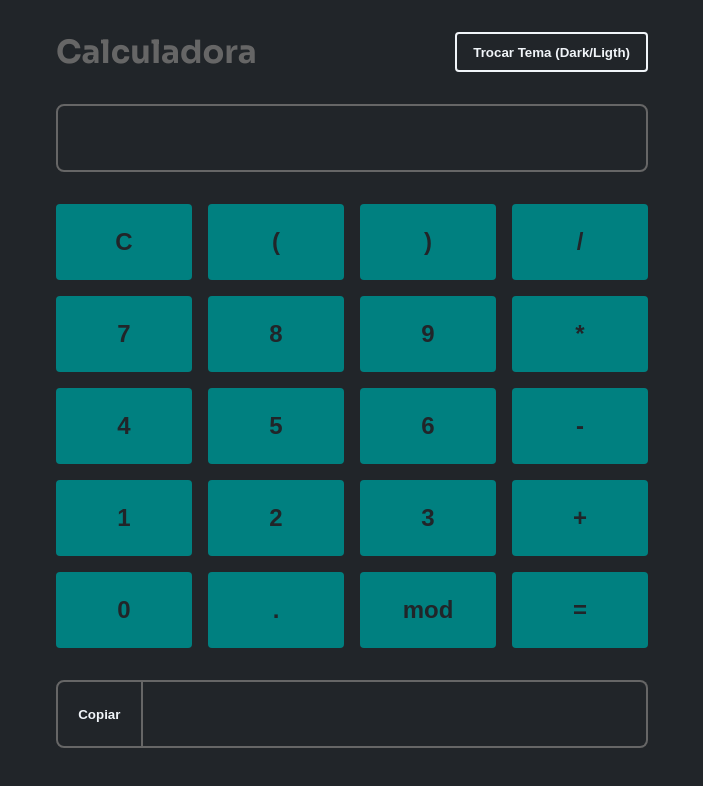
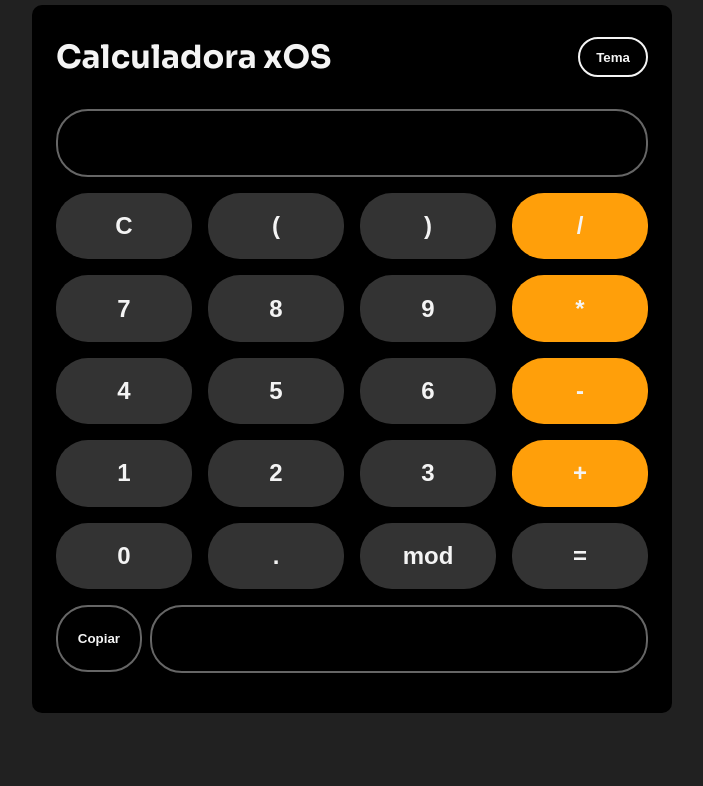
Before and after one commit to orafael-dev/CalculatorProject, a plain HTML site: page index.html in a window 1280 px wide. Shown: the whole page, without its empty margins (288-991 px from the left). Drawn offline with Linux system fonts and the light colour scheme.

Commit message:
feat: add css stylization based on iOS

```diff
--- a/index.html
+++ b/index.html
@@ -15,27 +15,27 @@
   <body>
     <main data-theme="dark">
       <header>
-        <h1>Calculadora</h1>
-        <button id="themeSwitcher">Trocar Tema (Dark/Ligth)</button>
+        <h1>Calculadora xOS</h1>
+        <button id="themeSwitcher">Tema</button>
       </header>
       <input type="text" id="input" />
       <div id="keys">
         <button id="clear">C</button>
         <button class="charKey" data-value=" ( ">(</button>
         <button class="charKey" data-value=" ) ">)</button>
-        <button class="charKey" data-value=" / ">/</button>
+        <button class="charKey" id="operator" data-value=" / ">/</button>
         <button class="charKey" data-value="7">7</button>
         <button class="charKey" data-value="8">8</button>
         <button class="charKey" data-value="9">9</button>
-        <button class="charKey" data-value=" * ">*</button>
+        <button class="charKey" id="operator" data-value=" * ">*</button>
         <button class="charKey" data-value="4">4</button>
         <button class="charKey" data-value="5">5</button>
         <button class="charKey" data-value="6">6</button>
-        <button class="charKey" data-value=" - ">-</button>
+        <button class="charKey" id="operator" data-value=" - ">-</button>
         <button class="charKey" data-value="1">1</button>
         <button class="charKey" data-value="2">2</button>
         <button class="charKey" data-value="3">3</button>
-        <button class="charKey" data-value=" + ">+</button>
+        <button class="charKey" id="operator" data-value=" + ">+</button>
         <button class="charKey" data-value="0">0</button>
         <button class="charKey" data-value=".">.</button>
         <button class="charKey" data-value=" % ">mod</button>
--- a/style.css
+++ b/style.css
@@ -5,17 +5,20 @@
 }
 
 :root {
-    --bg-color: #212529;
+    --bg-color: #000;
     --border-color: #666;
-    --font-color: #f1f5f9;
-    --primary-color: #008080;
+    --font-color: #f4f4f4;
+    --primary-color: #333;
+    --secondary-color: #ff9f0a;
     --error-color: #ff0043;
 }
 
 body {
-    background-color: var(--bg-color);
+    padding: 5px 5px;
+    background-color: #212121;
     color: var(--border-color);
     font-family: "Sora", sans-serif;
+    max-height: 100vh;
 }
 
 main {
@@ -24,6 +27,12 @@ main {
     max-width: 40rem;
     padding: 0 1.5rem 2.5rem;
     position: relative;
+    background-color: var(--bg-color);
+    border-radius: 10px;
+}
+
+h1 {
+    color: var(--font-color);
 }
 
 header {
@@ -46,7 +55,7 @@ header {
 button {
     background-color: var(--primary-color);
     border: none;
-    border-radius: .25rem;
+    border-radius: 2rem;
     font-weight: 700;
     padding: .5rem 1rem;
     transition: .15s;
@@ -55,7 +64,7 @@ button {
 input {
     background-color: var(--bg-color);
     border: 2px solid var(--border-color);
-    border-radius: .5rem;
+    border-radius: 2rem;
     color: var(--font-color);
     display: block;
     font-size: 1.75rem;
@@ -69,35 +78,36 @@ input {
     display: grid;
     grid-template-columns: 1fr 1fr 1fr 1fr;
     gap: 1rem;
-    margin: 2rem 0;
+    margin: 1rem 0;
 }
 
 #keys button {
-    color: var(--bg-color);
+    color: var(--font-color);
     cursor: pointer;
     font-size: 1.5rem;
-    padding: 1.5rem;
+    padding: 1.2rem;
 }
 
 #keys button:hover {
-    filter: brightness(0.8);
+    filter: brightness(0.7);
 }
 
 #result {
-    border-width: 2px 2px 2px 0;
-    border-radius: 0 .5rem .5rem 0;
+    border-width: 2px 2px 2px 1;
+    border-radius: 2rem;
 }
 
 #copyToClipboard {
     background-color: transparent;
     border: solid var(--border-color);
     border-width: 2px;
-    border-radius: .5rem 0 0 .5rem;
+    border-radius: 2rem;
     color: var(--font-color);
     cursor: pointer;
     display: block;
-    height: 4.25rem;
+    height: 4.2rem;
     width: 6rem;
+    margin-right: .5rem;
 }
 .flex {
     display: flex;
@@ -119,3 +129,8 @@ input {
     border-color: var(--primary-color) !important;
     color: var(--primary-color) !important
 }
+
+#operator {
+    background-color: var(--secondary-color);
+    color: var(--font-color);
+}
```
